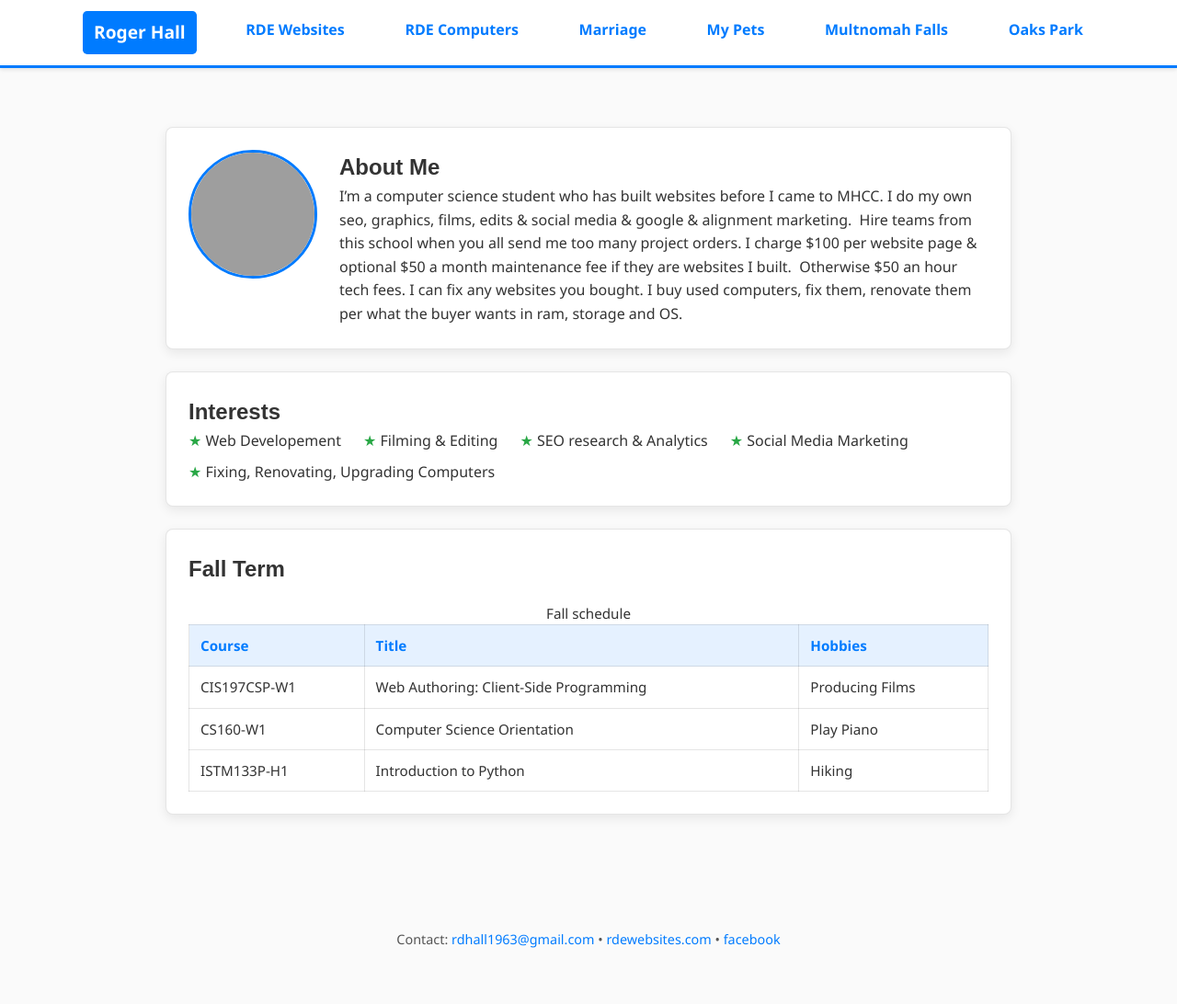
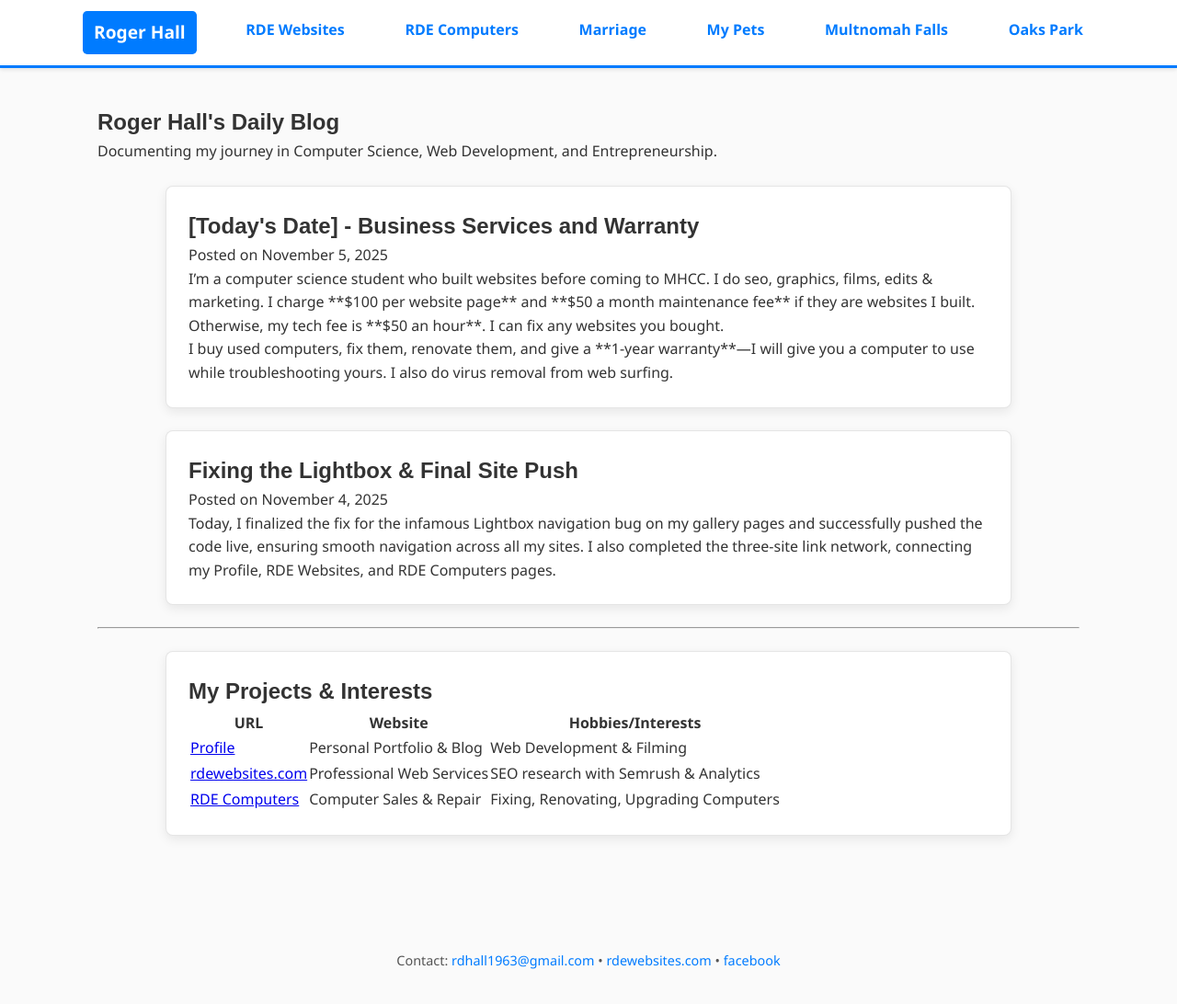
Before and after one commit to rdhall1963/profile.rdewebsites.com, a plain HTML site: page profile.html in a window 1280 px wide. Shown: the whole page at 92% size. Drawn offline with Linux system fonts and the light colour scheme; grey boxes are pictures that could not be loaded.

Commit message:
Refactor: Converted profile.html to blog layout and updated website projects table

```diff
--- a/profile.html
+++ b/profile.html
@@ -3,8 +3,7 @@
 <head>
     <meta charset="UTF-8" />
     <meta name="viewport" content="width=device-width, initial-scale=1" />
-  <title>Roger Hall — Profile</title>
-
+    <title>Roger Hall's Daily Blog</title>
     <link rel="stylesheet" href="style.css" />
 </head>
 <body>
@@ -12,12 +11,9 @@
     <header class="site-header">
         <nav class="main-nav">
             <a href="profile.html" class="nav-link active">Roger Hall</a>
-
             <a href="https://rdewebsites.com" class="nav-link" target="_blank" rel="noopener"
                aria-label="RDE Websites (opens in a new tab)">RDE Websites</a>
-
             <a href="https://rdhall1963.github.io/RDE-Computers/" class="nav-link" target="_blank" rel="noopener">RDE Computers</a>
-
             <a href="wedding.html" class="nav-link">Marriage</a>
             <a href="pets.html" class="nav-link">My Pets</a>
             <a href="multnomah-falls.html" class="nav-link">Multnomah Falls</a>
@@ -25,63 +21,66 @@
         </nav>
     </header>
 
-  <main>
-    <section class="intro card" aria-labelledby="about-title">
-      <img
-        class="avatar"
-        src="img/roger-and-ollie.jpg"
-        alt="Portrait of Roger Hall with Ollie"
-        onerror="this.src='https://picsum.photos/300?grayscale';"
-      />
-      <div>
-        <h2 id="about-title">About Me</h2>
-        <p>
-          I’m a computer science student who has built websites before I came to MHCC. I do my own seo, graphics, films, edits & social media & google & alignment marketing.  Hire teams from this school when you all send me too many project orders. I charge $100 per website page & optional $50 a month maintenance fee if they are websites I built.  Otherwise $50 an hour tech fees. I can fix any websites you bought. I buy used computers, fix them, renovate them per what the buyer wants in ram, storage and OS.
-        </p>
-      </div>
+    <main class="page-wrap">
+
+        <section class="hero">
+            <h1>Roger Hall's Daily Blog</h1>
+            <p>Documenting my journey in Computer Science, Web Development, and Entrepreneurship.</p>
         </section>
 
-    <section class="hobbies card" aria-labelledby="hobbies-title">
-      <h2 id="hobbies-title">Interests</h2>
-      <ul class="hobbies-list">
-        <li>Web Developement</li>
-        <li>Filming & Editing</li>
-        <li>SEO research & Analytics</li>
-        <li>Social Media Marketing</li>
-        <li>Fixing, Renovating, Upgrading Computers</li>
-      </ul>
+        <section class="blog-container">
+
+            <article class="blog-post card">
+                <header>
+                    <h2>[Today's Date] - Business Services and Warranty</h2>
+                    <time datetime="2025-11-05">Posted on November 5, 2025</time>
+                </header>
+                <p>I’m a computer science student who built websites before coming to MHCC. I do seo, graphics, films, edits & marketing. I charge **$100 per website page** and **$50 a month maintenance fee** if they are websites I built. Otherwise, my tech fee is **$50 an hour**. I can fix any websites you bought.</p>
+                <p>I buy used computers, fix them, renovate them, and give a **1-year warranty**—I will give you a computer to use while troubleshooting yours. I also do virus removal from web surfing.</p>
+            </article>
+
+            <article class="blog-post card">
+                <header>
+                    <h2>Fixing the Lightbox & Final Site Push</h2>
+                    <time datetime="2025-11-04">Posted on November 4, 2025</time>
+                </header>
+                <p>Today, I finalized the fix for the infamous Lightbox navigation bug on my gallery pages and successfully pushed the code live, ensuring smooth navigation across all my sites. I also completed the three-site link network, connecting my Profile, RDE Websites, and RDE Computers pages.</p>
+            </article>
+
         </section>
 
-    <section class="schedule card" aria-labelledby="schedule-title">
-      <h2 id="Course-title">Fall Term</h2>
+        <hr>
+
+        <section class="websites-and-hobbies card" aria-labelledby="websites-title">
+            <h2 id="websites-title">My Projects & Interests</h2>
             <table>
-        <caption class="sr-only">Fall schedule</caption>
                 <thead>
                     <tr>
-            <th>Course</th>
-            <th>Title</th>
-            <th>Hobbies</th>
+                        <th>URL</th>
+                        <th>Website</th>
+                        <th>Hobbies/Interests</th>
                     </tr>
                 </thead>
                 <tbody>
                     <tr>
-            <td>CIS197CSP-W1</td>
-            <td>Web Authoring: Client-Side Programming</td>
-            <td>Producing Films</td>
+                        <td><a href="https://rdhall1963.github.io/profile.rdewebsites.com/">Profile</a></td>
+                        <td>Personal Portfolio & Blog</td>
+                        <td>Web Development & Filming</td>
                     </tr>
                     <tr>
-            <td>CS160-W1</td>
-            <td>Computer Science Orientation</td>
-            <td>Play Piano</td>
+                        <td><a href="https://rdewebsites.com" target="_blank" rel="noopener">rdewebsites.com</a></td>
+                        <td>Professional Web Services</td>
+                        <td>SEO research with Semrush & Analytics</td>
                     </tr>
                     <tr>
-            <td>ISTM133P-H1</td>
-            <td>Introduction to Python</td>
-            <td>Hiking</td>
+                        <td><a href="https://rdhall1963.github.io/RDE-Computers/" target="_blank" rel="noopener">RDE Computers</a></td>
+                        <td>Computer Sales & Repair</td>
+                        <td>Fixing, Renovating, Upgrading Computers</td>
                     </tr>
                 </tbody>
             </table>
         </section>
+
     </main>
 
     <footer class="site-footer">
@@ -91,6 +90,10 @@
             • <a href="https://www.linkedin.com" target="_blank" rel="noopener">rdewebsites.com</a>
             • <a href="https://www.facebook.com/rdhall1963" target="_blank" rel="noopener">facebook</a>
         </p>
+        <script>
+            // Lightbox cleanup script is still needed for navigation safety
+            document.body.classList.remove('modal-open');
+        </script>
     </footer>
 </body>
 </html>
```
Lines whose indentation alone changed are shown as unchanged.
